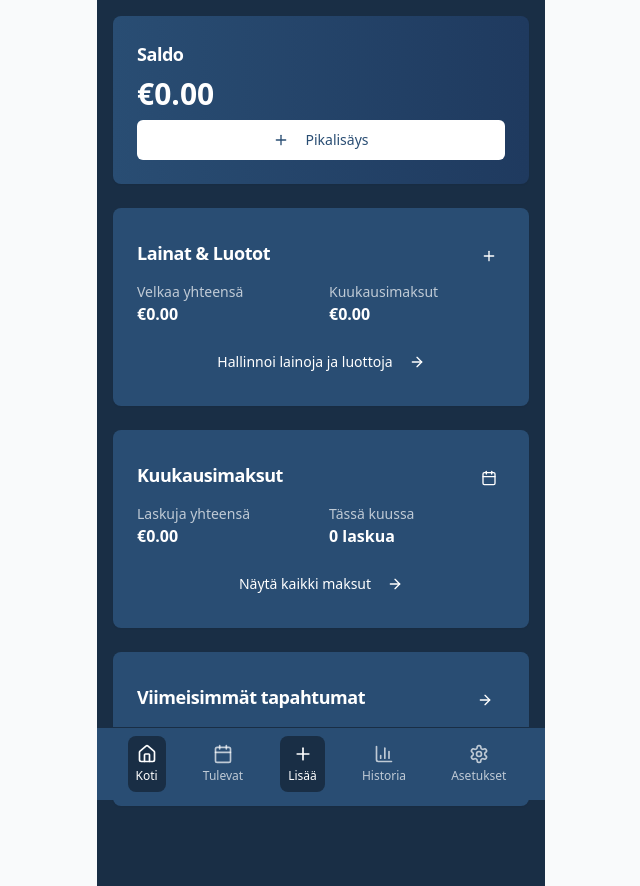
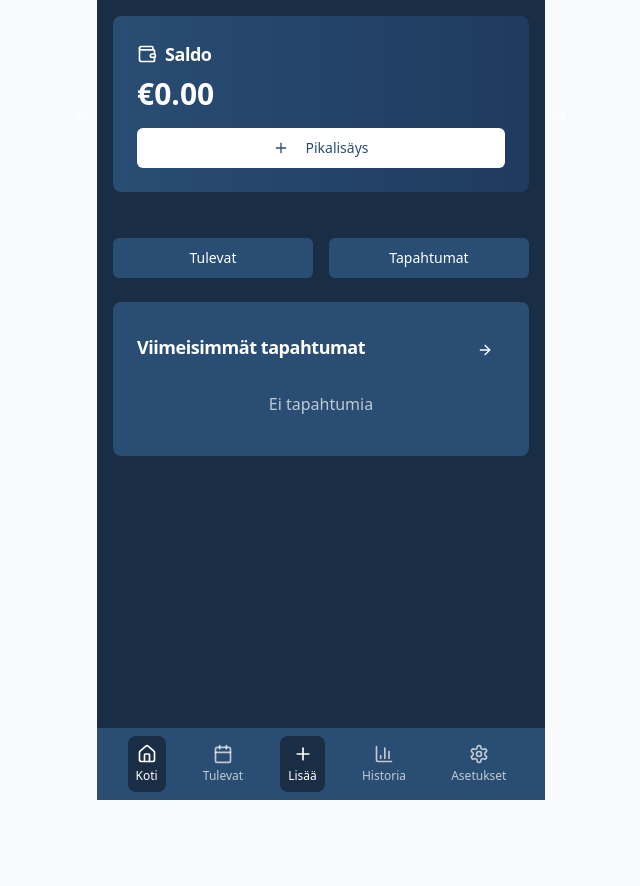
Before and after one commit to DRedMoon/split-smart-finance, a React (Vite) app: page / in a window 1280 px wide. Shown: the whole page, without its empty margins (319-959 px from the left). After the commit the page ends 800 px from the top, so only its background shows below. Built offline with nearby package versions, Linux system fonts and the light colour scheme.

Commit message:
Fix: Restore dashboard swipe functionality
Restores the original swipeable dashboard layout and adjusts the display of loans, credits, and monthly payments to align with user's requirements.

```diff
--- a/src/components/Dashboard.tsx
+++ b/src/components/Dashboard.tsx
@@ -6,6 +6,7 @@ import { Button } from '@/components/ui/button';
 import { Plus, ArrowRight, CreditCard, Wallet, TrendingUp, TrendingDown, Calendar } from 'lucide-react';
 import { useLanguage } from '@/contexts/LanguageContext';
 import { loadFinancialData } from '@/services/storageService';
+import { Carousel, CarouselContent, CarouselItem, CarouselNext, CarouselPrevious } from '@/components/ui/carousel';
 
 const Dashboard = () => {
   const navigate = useNavigate();
@@ -15,7 +16,14 @@ const Dashboard = () => {
   const balance = data?.balance || 0;
   const loans = data?.loans || [];
   const recentTransactions = data?.transactions?.slice(0, 3) || [];
-  const monthlyBills = data?.monthlyBills || [];
+
+  // Filter monthly bills to exclude loan payments - only show actual recurring bills
+  const monthlyBills = data?.monthlyBills?.filter(bill =>
+    bill.type !== 'laina' &&
+    bill.type !== 'luottokortti' &&
+    bill.type !== 'loan_payment' &&
+    bill.type !== 'credit_payment'
+  ) || [];
 
   const totalLoanAmount = loans.reduce((sum, loan) => sum + loan.currentAmount, 0);
   const totalMonthlyPayments = loans.reduce((sum, loan) => sum + loan.monthly, 0);
@@ -23,13 +31,20 @@ const Dashboard = () => {
 
   return (
     <div className="min-h-screen bg-[#192E45] p-4 pb-20 max-w-md mx-auto">
+      {/* Main Carousel */}
+      <Carousel className="w-full mb-6">
+        <CarouselContent>
           {/* Balance Card */}
-      <Card className="mb-6 bg-gradient-to-r from-[#294D73] to-[#1f3a5f] border-none">
+          <CarouselItem>
+            <Card className="bg-gradient-to-r from-[#294D73] to-[#1f3a5f] border-none">
               <CardHeader className="pb-2">
-          <CardTitle className="text-white text-lg">{t('balance')}</CardTitle>
+                <CardTitle className="text-white text-lg flex items-center space-x-2">
+                  <Wallet size={20} />
+                  <span>{t('balance')}</span>
+                </CardTitle>
               </CardHeader>
               <CardContent>
-          <div className="text-3xl font-bold text-white mb-2">
+                <div className="text-3xl font-bold text-white mb-4">
                   €{balance.toFixed(2)}
                 </div>
                 <Button
@@ -41,11 +56,16 @@ const Dashboard = () => {
                 </Button>
               </CardContent>
             </Card>
+          </CarouselItem>
 
           {/* Loans & Credits Card */}
-      <Card className="mb-6 bg-[#294D73] border-none">
+          <CarouselItem>
+            <Card className="bg-[#294D73] border-none">
               <CardHeader className="flex flex-row items-center justify-between pb-2">
-          <CardTitle className="text-white text-lg">{t('loans_credits')}</CardTitle>
+                <CardTitle className="text-white text-lg flex items-center space-x-2">
+                  <CreditCard size={20} />
+                  <span>{t('loans_credits')}</span>
+                </CardTitle>
                 <Button
                   variant="ghost"
                   size="sm"
@@ -93,11 +113,16 @@ const Dashboard = () => {
                 </Button>
               </CardContent>
             </Card>
+          </CarouselItem>
 
           {/* Monthly Payments Card */}
-      <Card className="mb-6 bg-[#294D73] border-none">
+          <CarouselItem>
+            <Card className="bg-[#294D73] border-none">
               <CardHeader className="flex flex-row items-center justify-between pb-2">
-          <CardTitle className="text-white text-lg">{t('monthly_payments')}</CardTitle>
+                <CardTitle className="text-white text-lg flex items-center space-x-2">
+                  <Calendar size={20} />
+                  <span>{t('monthly_payments')}</span>
+                </CardTitle>
                 <Button
                   variant="ghost"
                   size="sm"
@@ -145,6 +170,27 @@ const Dashboard = () => {
                 </Button>
               </CardContent>
             </Card>
+          </CarouselItem>
+        </CarouselContent>
+        <CarouselPrevious className="text-white border-white/20 hover:bg-white/10" />
+        <CarouselNext className="text-white border-white/20 hover:bg-white/10" />
+      </Carousel>
+
+      {/* Navigation Buttons */}
+      <div className="grid grid-cols-2 gap-4 mb-6">
+        <Button
+          onClick={() => navigate('/upcoming')}
+          className="bg-[#294D73] hover:bg-[#1f3a5f] text-white"
+        >
+          {t('upcoming')}
+        </Button>
+        <Button
+          onClick={() => navigate('/transactions')}
+          className="bg-[#294D73] hover:bg-[#1f3a5f] text-white"
+        >
+          {t('transactions')}
+        </Button>
+      </div>
 
       {/* Recent Transactions */}
       <Card className="bg-[#294D73] border-none">
--- a/src/components/MonthlyPayments.tsx
+++ b/src/components/MonthlyPayments.tsx
@@ -39,11 +39,19 @@ const MonthlyPayments = () => {
   };
 
   if (!financialData) {
-    return <div className="p-4 text-white bg-[#192E45] min-h-screen">Ladataan...</div>;
+    return <div className="p-4 text-white bg-[#192E45] min-h-screen max-w-md mx-auto">Ladataan...</div>;
   }
 
+  // Filter out loan and credit payments - only show actual recurring bills
+  const actualMonthlyBills = financialData.monthlyBills.filter(bill =>
+    bill.type !== 'laina' &&
+    bill.type !== 'luottokortti' &&
+    bill.type !== 'loan_payment' &&
+    bill.type !== 'credit_payment'
+  );
+
   return (
-    <div className="p-4 pb-20 bg-[#192E45] min-h-screen">
+    <div className="p-4 pb-20 bg-[#192E45] min-h-screen max-w-md mx-auto">
       {/* Header */}
       <div className="flex items-center justify-between mb-6">
         <div className="flex items-center space-x-3">
@@ -59,14 +67,14 @@ const MonthlyPayments = () => {
 
       {/* Monthly Bills */}
       <div className="space-y-3">
-        {financialData.monthlyBills.length === 0 ? (
+        {actualMonthlyBills.length === 0 ? (
           <Card className="bg-[#294D73] border-none">
             <CardContent className="p-6 text-center text-white/70">
               Ei kuukausimaksuja lisätty
             </CardContent>
           </Card>
         ) : (
-          financialData.monthlyBills.map(bill => (
+          actualMonthlyBills.map(bill => (
             <Card key={bill.id} className={`bg-[#294D73] border-none ${bill.paid ? 'opacity-60' : ''}`}>
               <CardContent className="p-4">
                 <div className="flex items-center justify-between">
@@ -110,15 +118,15 @@ const MonthlyPayments = () => {
           <div className="space-y-2 text-white">
             <div className="flex justify-between">
               <span>Kokonaismäärä:</span>
-              <span className="font-bold">€{financialData.monthlyBills.reduce((sum, bill) => sum + bill.amount, 0).toFixed(2)}</span>
+              <span className="font-bold">€{actualMonthlyBills.reduce((sum, bill) => sum + bill.amount, 0).toFixed(2)}</span>
             </div>
             <div className="flex justify-between">
               <span>Maksettu:</span>
-              <span className="font-bold text-green-400">€{financialData.monthlyBills.filter(bill => bill.paid).reduce((sum, bill) => sum + bill.amount, 0).toFixed(2)}</span>
+              <span className="font-bold text-green-400">€{actualMonthlyBills.filter(bill => bill.paid).reduce((sum, bill) => sum + bill.amount, 0).toFixed(2)}</span>
             </div>
             <div className="flex justify-between">
               <span>Jäljellä:</span>
-              <span className="font-bold text-red-400">€{financialData.monthlyBills.filter(bill => !bill.paid).reduce((sum, bill) => sum + bill.amount, 0).toFixed(2)}</span>
+              <span className="font-bold text-red-400">€{actualMonthlyBills.filter(bill => !bill.paid).reduce((sum, bill) => sum + bill.amount, 0).toFixed(2)}</span>
             </div>
           </div>
         </CardContent>
--- a/src/components/UpcomingPayments.tsx
+++ b/src/components/UpcomingPayments.tsx
@@ -22,13 +22,21 @@ const UpcomingPayments = () => {
   }, []);
 
   if (!financialData) {
-    return <div className="p-4 text-white bg-[#192E45] min-h-screen">Ladataan...</div>;
+    return <div className="p-4 text-white bg-[#192E45] min-h-screen max-w-md mx-auto">Ladataan...</div>;
   }
 
-  const allUpcomingPayments = financialData.monthlyBills.filter(bill => !bill.paid);
+  // Filter out loan and credit payments - only show actual recurring bills
+  const allUpcomingPayments = financialData.monthlyBills
+    .filter(bill => !bill.paid)
+    .filter(bill =>
+      bill.type !== 'laina' &&
+      bill.type !== 'luottokortti' &&
+      bill.type !== 'loan_payment' &&
+      bill.type !== 'credit_payment'
+    );
 
   return (
-    <div className="p-4 pb-20 bg-[#192E45] min-h-screen">
+    <div className="p-4 pb-20 bg-[#192E45] min-h-screen max-w-md mx-auto">
       {/* Header */}
       <div className="flex items-center justify-between mb-6">
         <div className="flex items-center space-x-3">
@@ -56,7 +64,14 @@ const UpcomingPayments = () => {
               Ei maksuja tällä viikolla
             </div>
           ) : (
-            thisWeekPayments.map(bill => (
+            thisWeekPayments
+              .filter(bill =>
+                bill.type !== 'laina' &&
+                bill.type !== 'luottokortti' &&
+                bill.type !== 'loan_payment' &&
+                bill.type !== 'credit_payment'
+              )
+              .map(bill => (
                 <div key={bill.id} className="flex justify-between items-center p-3 bg-yellow-500/20 rounded-lg border border-yellow-500/30">
                   <div>
                     <div className="font-medium text-white">{bill.name}</div>
```
Lines whose indentation alone changed are shown as unchanged.
